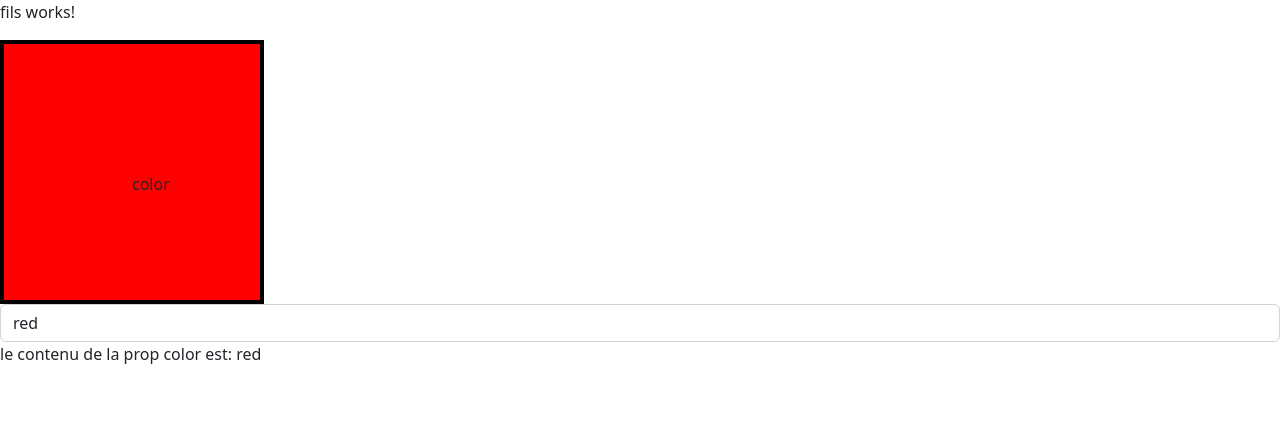
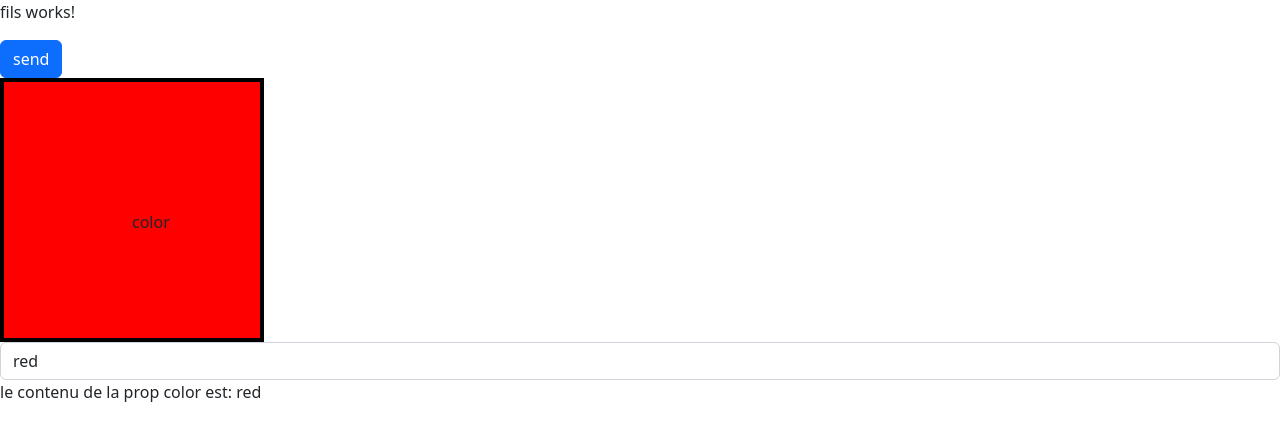
Before and after one commit to ghozlene/angular-course, an Angular app: page / in a window 1280 px wide. Shown: the top 440 px of the page. Built offline with nearby package versions, Linux system fonts and the light colour scheme.

Commit message:
sending Data from child to parent

```diff
--- a/src/app/color/color.component.html
+++ b/src/app/color/color.component.html
@@ -1,4 +1,4 @@
-<app-fils [filsProperty]="color"></app-fils>
+<app-fils (sendRequesttoParent)="proccessReq($event)" [filsProperty]="color"></app-fils>
 
 <div [style.backgroundColor]="color">
 
--- a/src/app/color/color.component.ts
+++ b/src/app/color/color.component.ts
@@ -14,6 +14,8 @@ export class ColorComponent implements OnInit {
   ngOnInit(): void {
   }
 
-
+  proccessReq(message: any) {
+    console.log(message)
+  }
 
 }
--- a/src/app/fils/fils.component.html
+++ b/src/app/fils/fils.component.html
@@ -1 +1,3 @@
 <p>fils works!</p>
+
+<button class="btn btn-primary" (click)="sendEvent()">send</button>
--- a/src/app/fils/fils.component.ts
+++ b/src/app/fils/fils.component.ts
@@ -1,4 +1,4 @@
-import { Component, OnInit, Input } from '@angular/core';
+import { Component, OnInit, Output, EventEmitter, Input, } from '@angular/core';
 
 @Component({
   selector: 'app-fils',
@@ -7,11 +7,17 @@ import { Component, OnInit, Input } from '@angular/core';
 })
 export class FilsComponent implements OnInit {
   @Input() filsProperty: any;
+  @Output() sendRequesttoParent = new EventEmitter()
+
   constructor() { }
 
   ngOnInit(): void {
 
     console.log(' fils component==>le contenu de la variable de mon pere ' + this.filsProperty)
   }
-
+  sendEvent() {
+    this.sendRequesttoParent.emit(
+      `hi parent i need to get more money here`
+    )
+  }
 }
```
